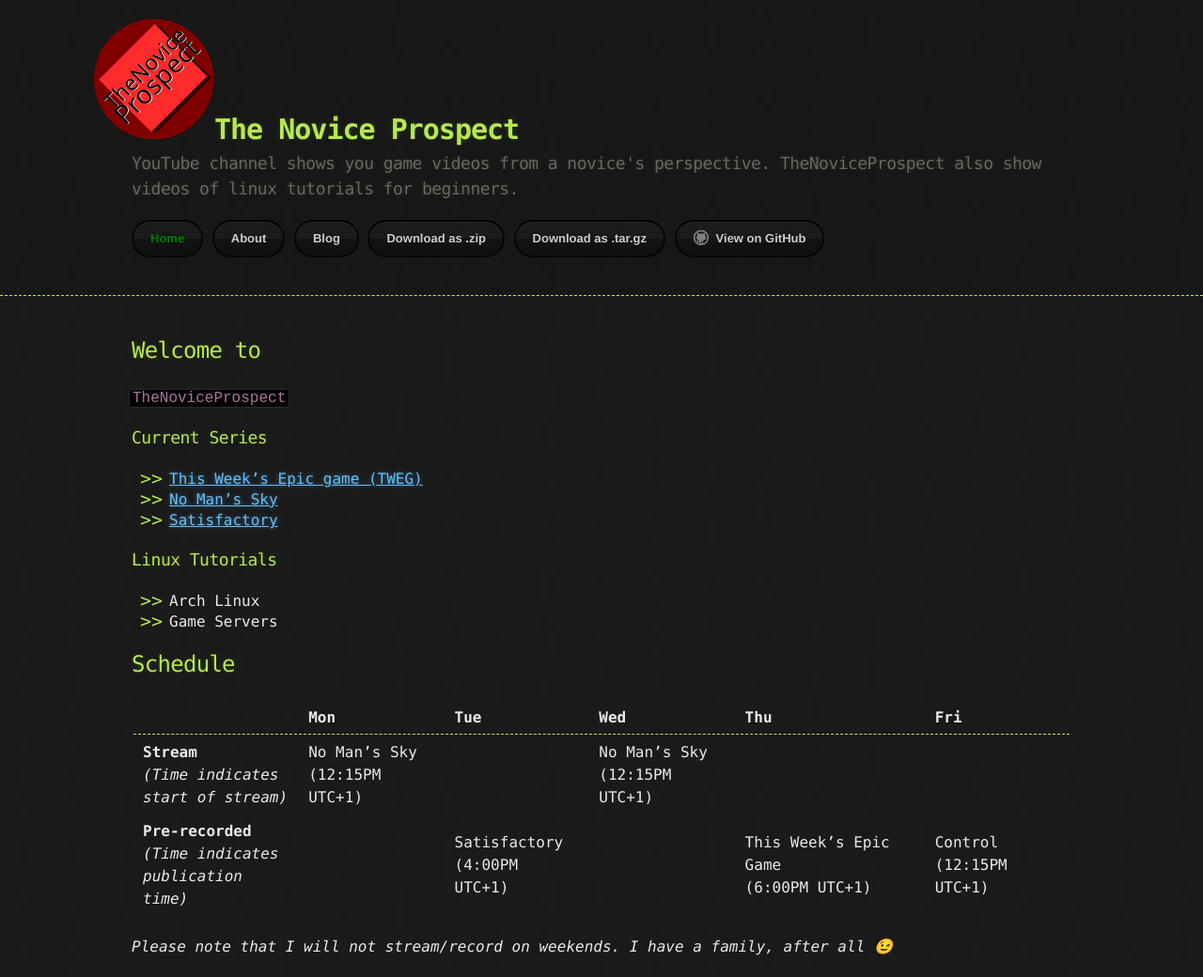
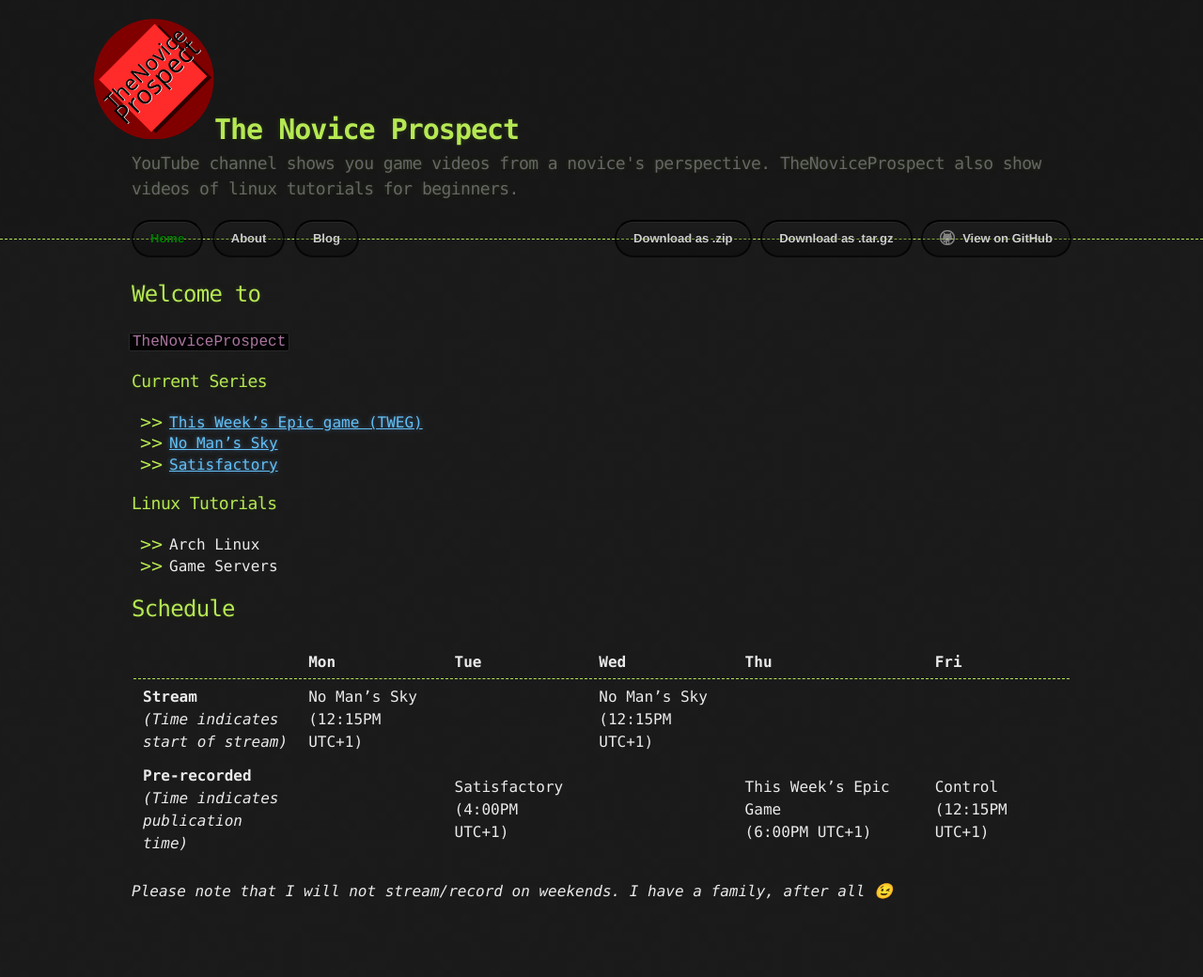
Before and after one commit to TheNoviceProspect/thenoviceprospect.github.io, a Jekyll site: the page built from index.md, in a window 1280 px wide. Shown: the whole page at 94% size. Built offline with Jekyll 4.4.1, drawn with Linux system fonts in a browser that asks for light colours; emoji names are drawn with the system emoji font; our own code applies the rules of GitHub Pages for plain Markdown files; after the commit the page ends 981 px from its top, so only the background shows below that.

Commit message:
tryin to now clean up the navbar by horizontal separation

```diff
--- a/_layouts/default.html
+++ b/_layouts/default.html
@@ -18,11 +18,13 @@
           <h1>{{ site.title | default: site.github.repository_name }}</h1>
         </a>
         <h2>{{ site.description | default: site.github.project_tagline }}</h2>
-        <section id="downloads"><nav>{% include navigation.html %}
+        <section id="downloads"><nav><div style="float: left;">{% include navigation.html %}</div>
             {% if site.show_downloads %}
+            <div style="float: right;">
                 <a href="{{ site.github.zip_url }}" class="btn">Download as .zip</a>
                 <a href="{{ site.github.tar_url }}" class="btn">Download as .tar.gz</a>
                 <a href="{{ site.github.repository_url }}" class="btn btn-github"><span class="icon"></span>View on GitHub</a>
+                </div>
             {% endif %}
         </nav></section>
       </div>
```
